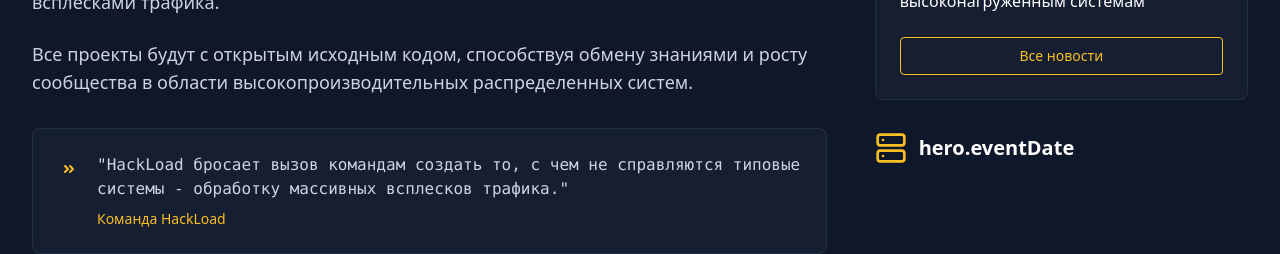
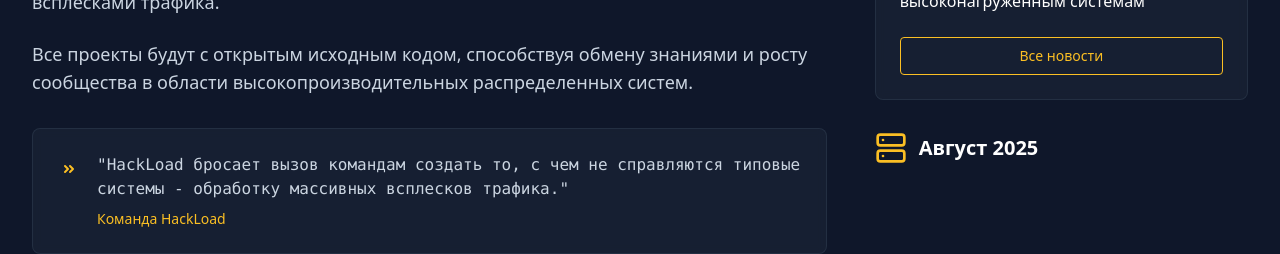
Before and after one commit to hackload-kz/landing, a React (Vite) app: page / in a window 1280 px wide. Shown: the part 1420-1674 px from the top of the page. Built offline with nearby package versions, Linux system fonts and the light colour scheme.

Commit message:
Fix missing translation

```diff
--- a/src/components/About.tsx
+++ b/src/components/About.tsx
@@ -90,7 +90,7 @@ const About: React.FC = () => {
 
             <div className="flex justify-center items-center lg:justify-start mt-8">
               <Server className="w-8 h-8 text-amber-400 mr-3" />
-              <span className="text-xl font-semibold">{t("hero.eventDate")}</span>
+              <span className="text-xl font-semibold">{t("shared.eventDate")}</span>
             </div>
           </div>
         </div>
```
